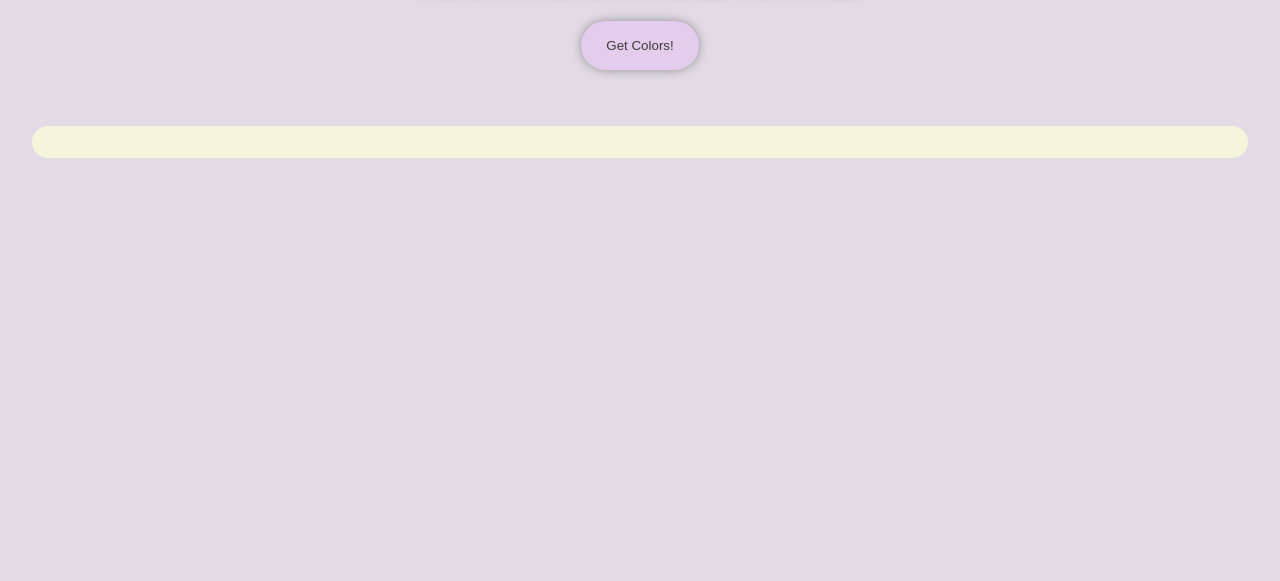
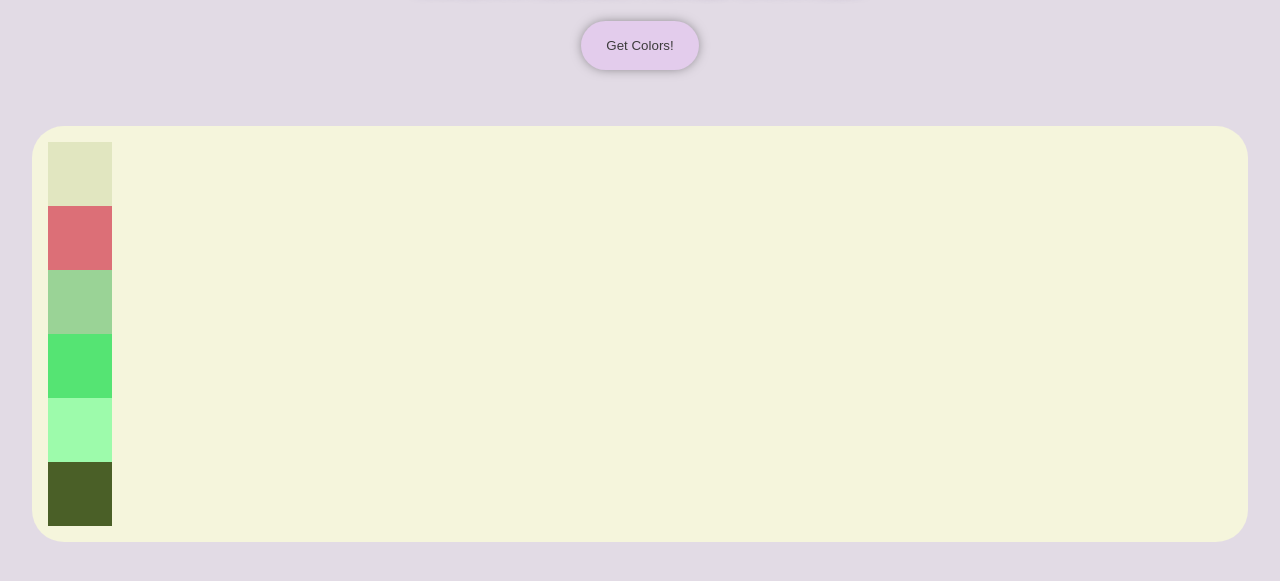
Before and after one commit to ElisabettaMirti/random-palette-generator, a plain HTML site: page index.html in a window 1280 px wide. Both pictures are taken after a click on the button "Get Colors!". Shown: the part 69-650 px from the top of the page. Drawn offline with Linux system fonts and the light colour scheme.

Commit message:
fixed error in function createPalette

```diff
--- a/script/script.js
+++ b/script/script.js
@@ -1,13 +1,14 @@
 const btnEl = document.querySelector('button#generate');
 
-btnEl.addEventListener('click', createColorDivs);
+btnEl.addEventListener('click', createPalette);
 
 
 //funzione per generare tutta la palette
 function createPalette(){
     for (let i = 0; i < 6; i++){
         const containerEl = document.querySelector('main#container');
-        const divEl = document.createElement('div.singleColor');
+        const divEl = document.createElement('div');
+        divEl.className = 'singleColor';
         divEl.style.backgroundColor = getColor();
         containerEl.appendChild(divEl);
     }
--- a/style/style.css
+++ b/style/style.css
@@ -47,3 +47,8 @@ main{
     background-color: beige;
     border-radius: 2rem;
 }
+
+div.singleColor{
+    width: 4rem;
+    height: 4rem;
+}
```
